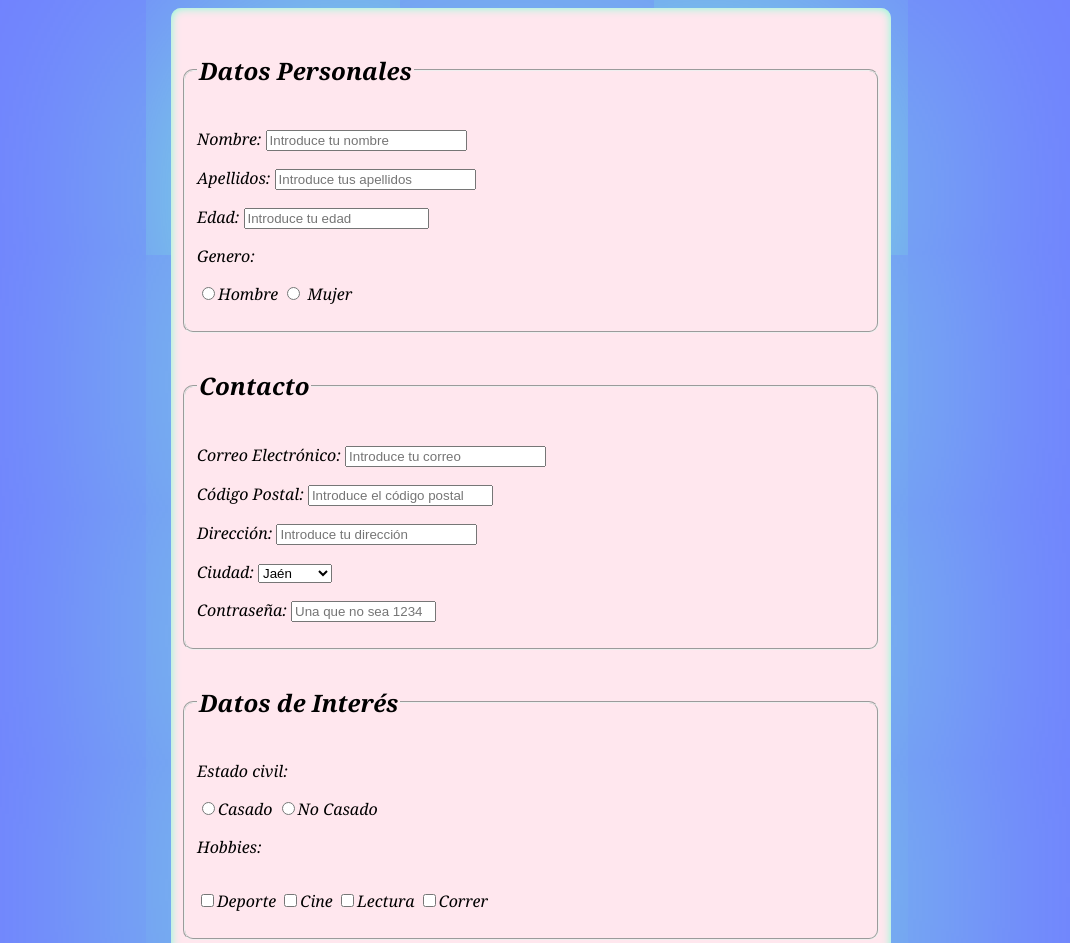
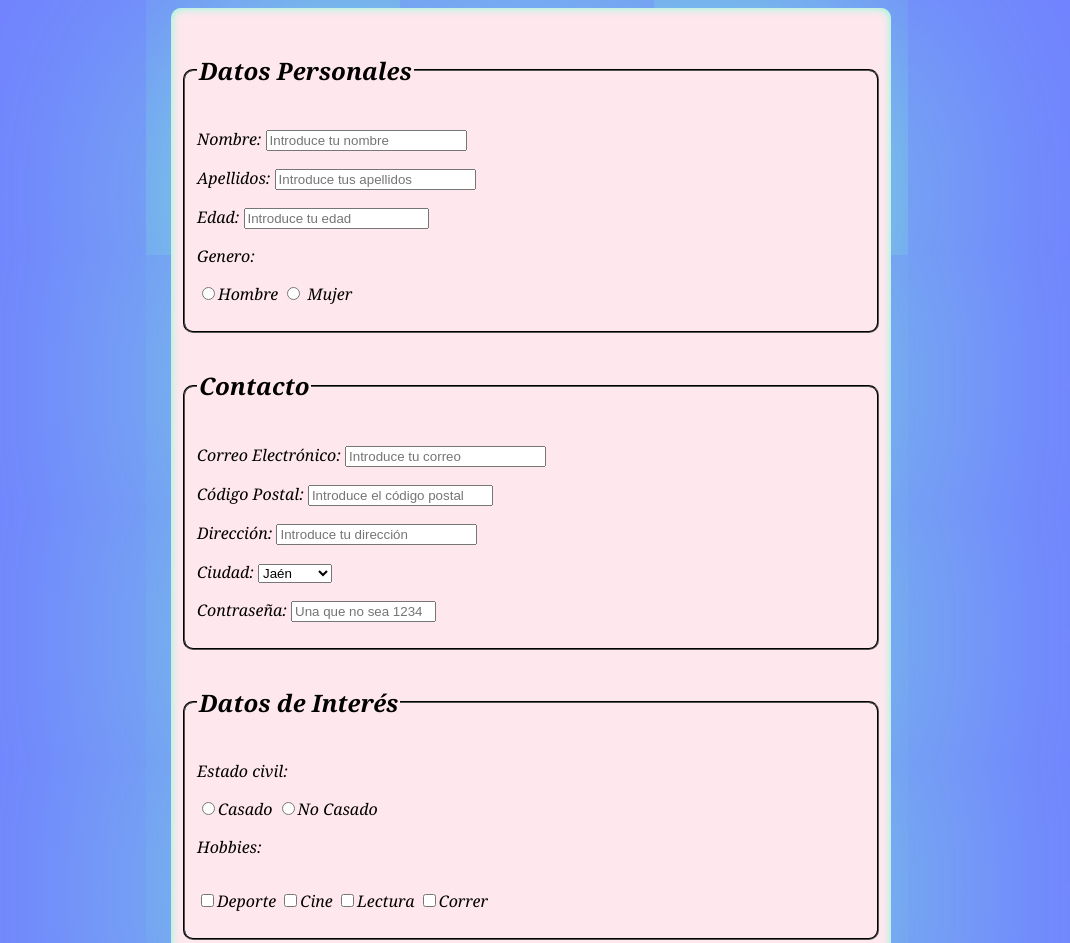
Before and after one commit to pablooskii/Actividad-tema-6-7-y-8-HTML5-CSS3, a plain HTML site: page formulario.html in a window 1280 px wide. Shown: the top 943 px of the page, without its empty margins (109-1179 px from the left). Drawn offline with Linux system fonts and the light colour scheme.

Commit message:
Lineas de color

```diff
--- a/css/formulario.css
+++ b/css/formulario.css
@@ -19,6 +19,7 @@ body{
 
   fieldset{
     border-radius: 10px; /*Esquinas redondeadas de los fieldset*/
+    border-color: rgb(0, 0, 0); /*Color del borde de las lineas*/
 
   }
 
```
